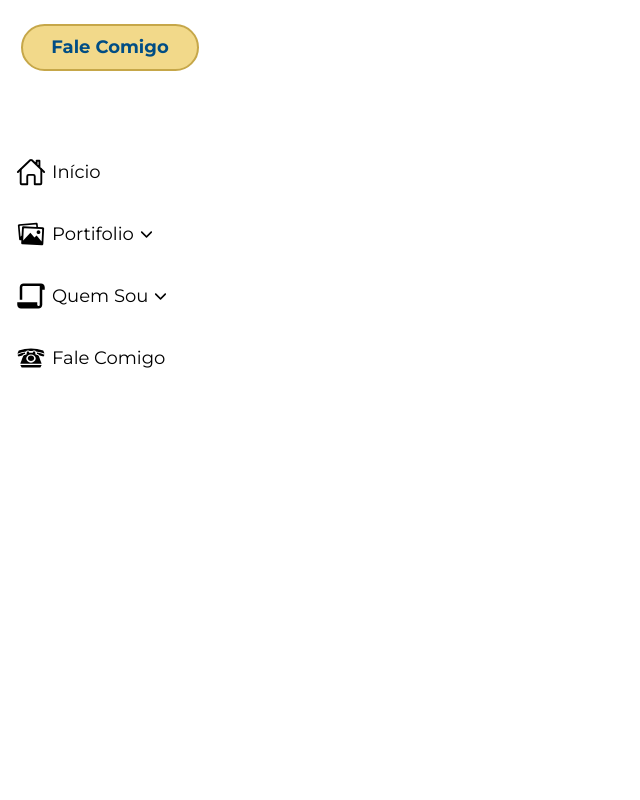
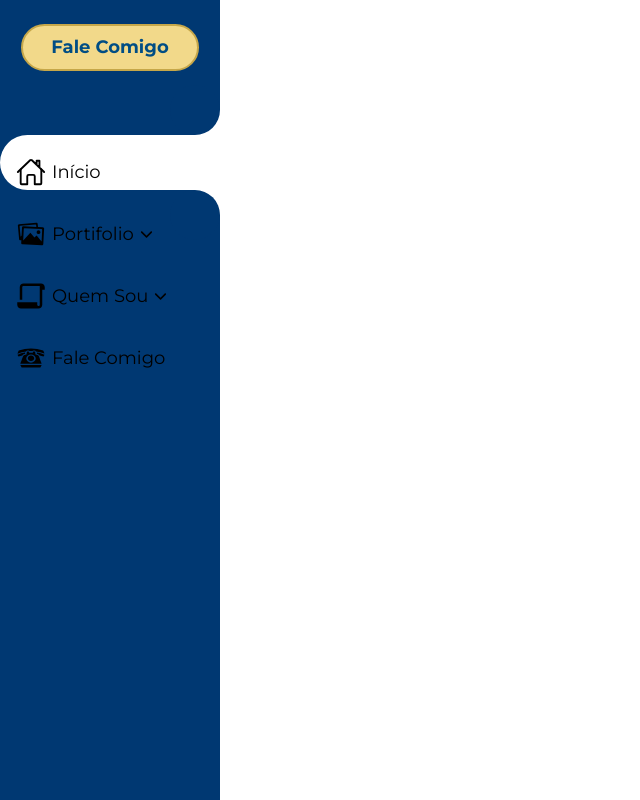
Before and after one commit to chiquinelli-bia/portifolio, a React (Vite) app: page / in a window 1280 px wide. Shown: the whole page, without its empty margins (0-640 px from the left). Built offline with nearby package versions, Linux system fonts and the light colour scheme; a web font is replaced by a local one.

Commit message:
feat(data): adiciona data para os temas da sidebar

```diff
--- a/src/components/sidebar/navThemes.js
+++ b/src/components/sidebar/navThemes.js
@@ -1,6 +1,18 @@
 export const temas = {
-  hero: "azul",
-  projetos: "azul",
-  sobre: "beige",
-  contato: "amarelo",
+  hero: {
+    tema: "azul",
+    sectionBg: "var(--color-brand-beige-400)",
+  },
+  projetos: {
+    tema: "azul",
+    sectionBg: "var(--color-brand-yellow-200)",
+  },
+  sobre: {
+    tema: "beige",
+    sectionBg: "var(--color-brand-blue-500)",
+  },
+  contato: {
+    tema: "amarelo",
+    sectionBg: "var(--color-brand-beige-100)",
+  },
 };
```
